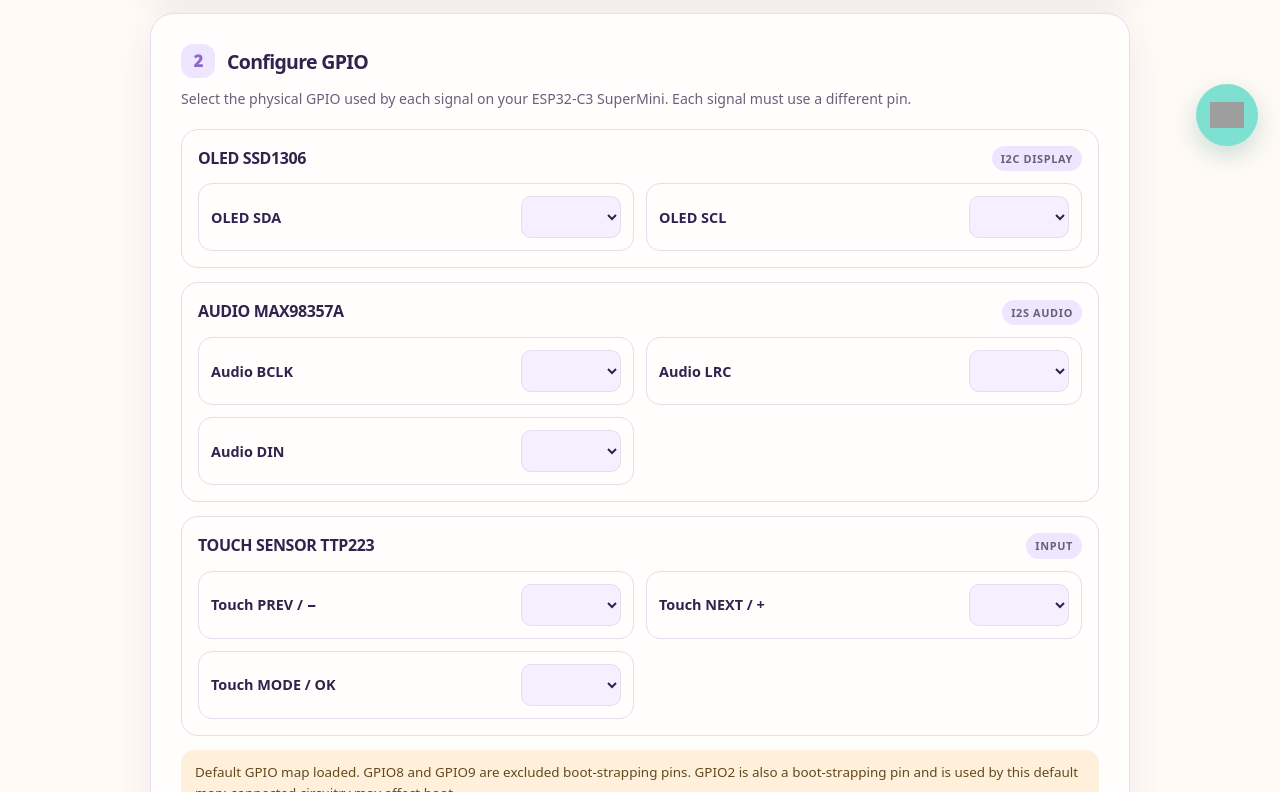
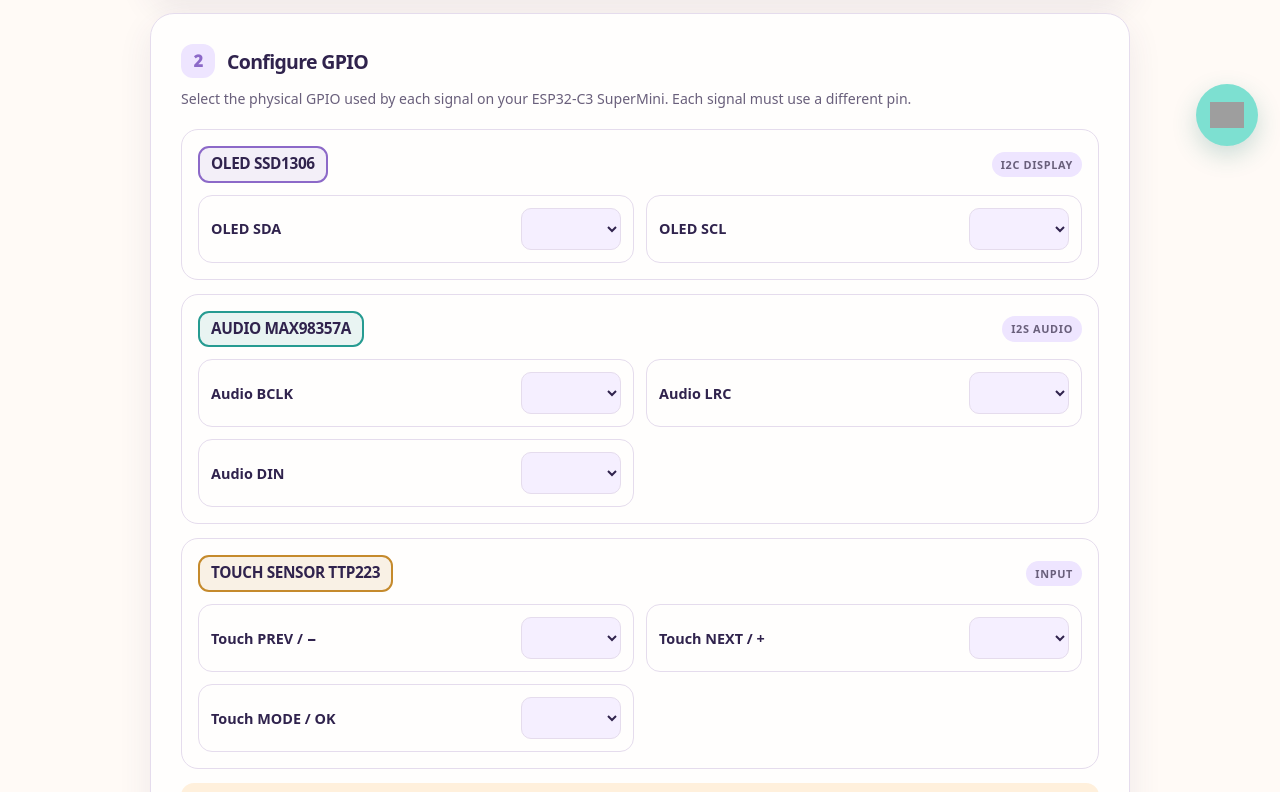
Before and after one commit to MazBayID/mazbayid.github.io, a plain HTML site: page firmware-builder/index.html in a window 1280 px wide. Shown: the part 632-1424 px from the top of the page. Drawn offline with Linux system fonts and the light colour scheme; grey boxes are pictures that could not be loaded.

Commit message:
Improve hardware group name visibility

```diff
--- a/firmware-builder/index.html
+++ b/firmware-builder/index.html
@@ -23,7 +23,14 @@
     .step{margin:16px 0;padding:clamp(20px,4vw,30px);border:1px solid var(--line);border-radius:24px;background:var(--surface);box-shadow:var(--shadow)}
     .stephead{display:flex;align-items:center;gap:12px;margin-bottom:18px}.num{width:34px;height:34px;display:grid;place-items:center;border-radius:12px;background:var(--lavsoft);color:var(--lav);font-weight:1000}.step h2{margin:0;font-size:1.22rem;letter-spacing:-.035em}.hint{margin:-8px 0 18px;color:var(--muted);font-size:.88rem}
     .variants{display:grid;grid-template-columns:repeat(3,minmax(0,1fr));gap:12px}.variant{position:relative;padding:17px;border:1.5px solid var(--line);border-radius:17px;background:var(--surface);cursor:pointer}.variant:has(input:checked){border-color:var(--lav);background:var(--lavsoft);box-shadow:inset 0 0 0 1px var(--lav)}.variant input{accent-color:var(--lav)}.variant strong{display:block;margin-top:7px}.variant small{display:block;color:var(--muted);font-size:.77rem}
-    .hardware-groups{display:grid;gap:14px}.hardware-group{padding:16px;border:1px solid var(--line);border-radius:17px;background:var(--surface)}.hardware-group-head{display:flex;align-items:center;justify-content:space-between;gap:12px;margin-bottom:12px}.hardware-group-head h3{margin:0;font-size:1rem;letter-spacing:-.025em}.hardware-group-head span{padding:4px 9px;border-radius:99px;background:var(--lavsoft);color:var(--muted);font-size:.68rem;font-weight:900;letter-spacing:.06em}.gpio-grid{display:grid;grid-template-columns:repeat(2,minmax(0,1fr));gap:12px}.gpio-field{display:flex;align-items:center;justify-content:space-between;gap:12px;padding:12px;border:1px solid var(--line);border-radius:14px}.gpio-field label{font-weight:800;font-size:.9rem}.gpio-field select{min-width:100px;padding:8px 10px;border:1px solid var(--line);border-radius:10px;background:var(--surface2);color:var(--ink)}
+    .hardware-groups{display:grid;gap:14px}.hardware-group{padding:16px;border:1px solid var(--line);border-radius:17px;background:var(--surface)}.hardware-group-head{display:flex;align-items:center;justify-content:space-between;gap:12px;margin-bottom:12px}.hardware-group-head h3{margin:0;font-size:1rem;letter-spacing:-.025em}.hardware-group-head span{padding:4px 9px;border-radius:99px;background:var(--lavsoft);color:var(--muted);font-size:.68rem;font-weight:900;letter-spacing:.06em}
+    .hardware-group-head h3{display:inline-flex;align-items:center;max-width:100%;padding:6px 11px;border:2px solid var(--hardware-accent);border-radius:11px;background:var(--hardware-tint);font-size:.96rem;line-height:1.35}
+    .hardware-group:nth-child(1) .hardware-group-head h3{--hardware-accent:#8c69c8;--hardware-tint:rgba(140,105,200,.10)}
+    .hardware-group:nth-child(2) .hardware-group-head h3{--hardware-accent:#269b91;--hardware-tint:rgba(38,155,145,.10)}
+    .hardware-group:nth-child(3) .hardware-group-head h3{--hardware-accent:#c58a2c;--hardware-tint:rgba(197,138,44,.11)}
+    html[data-theme=dark] .hardware-group:nth-child(1) .hardware-group-head h3{--hardware-accent:#b99aeF;--hardware-tint:rgba(185,154,239,.13)}
+    html[data-theme=dark] .hardware-group:nth-child(2) .hardware-group-head h3{--hardware-accent:#72d5c9;--hardware-tint:rgba(114,213,201,.13)}
+    html[data-theme=dark] .hardware-group:nth-child(3) .hardware-group-head h3{--hardware-accent:#edbd70;--hardware-tint:rgba(237,189,112,.13)}.gpio-grid{display:grid;grid-template-columns:repeat(2,minmax(0,1fr));gap:12px}.gpio-field{display:flex;align-items:center;justify-content:space-between;gap:12px;padding:12px;border:1px solid var(--line);border-radius:14px}.gpio-field label{font-weight:800;font-size:.9rem}.gpio-field select{min-width:100px;padding:8px 10px;border:1px solid var(--line);border-radius:10px;background:var(--surface2);color:var(--ink)}
     .notice{margin-top:14px;padding:12px 14px;border-radius:13px;background:var(--peach);color:#65491f;font-size:.84rem}html[data-theme=dark] .notice{color:#f8dfb8}.notice.warn{background:#fff0dc}.notice.error{background:#ffe5e5;color:#852d2d}
     .actions{display:flex;flex-wrap:wrap;gap:10px;margin-top:18px}.btn{display:inline-flex;align-items:center;justify-content:center;gap:8px;padding:11px 18px;border:1px solid transparent;border-radius:999px;background:var(--lav);color:#fff;font-weight:900;cursor:pointer;text-decoration:none}.btn.secondary{border-color:var(--line);background:var(--surface2);color:var(--ink)}.btn:disabled{opacity:.45;cursor:not-allowed}
     .statusbox{display:none;margin-top:18px;padding:16px;border:1px solid var(--line);border-radius:16px;background:var(--surface2)}.statusbox.show{display:block}.statusrow{display:flex;align-items:center;gap:10px;font-weight:900}.pulse{width:10px;height:10px;border-radius:50%;background:#d69a3a;box-shadow:0 0 0 5px rgba(214,154,58,.14)}.progress{height:8px;margin-top:12px;overflow:hidden;border-radius:20px;background:var(--line)}.progress>i{display:block;width:0;height:100%;background:var(--lav);transition:width .25s}.progress>i.indeterminate{width:35%;animation:buildmove 1.4s ease-in-out infinite alternate}@keyframes buildmove{from{transform:translateX(0)}to{transform:translateX(185%)}}.statusdetail{margin:8px 0 0;color:var(--muted);font-size:.84rem}.build-note{margin-top:12px;padding:12px 14px;border:1px solid var(--line);border-radius:13px;background:var(--surface2);color:var(--muted);font-size:.84rem}
```
